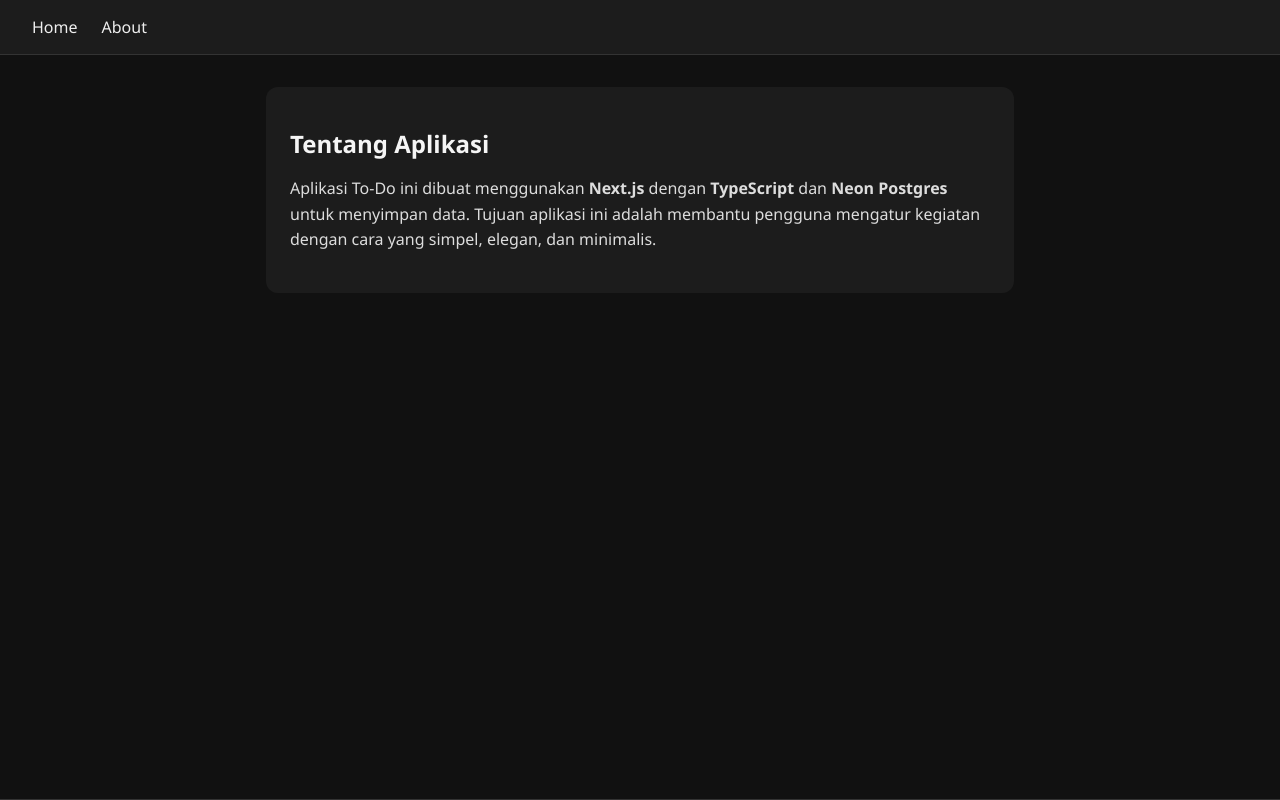
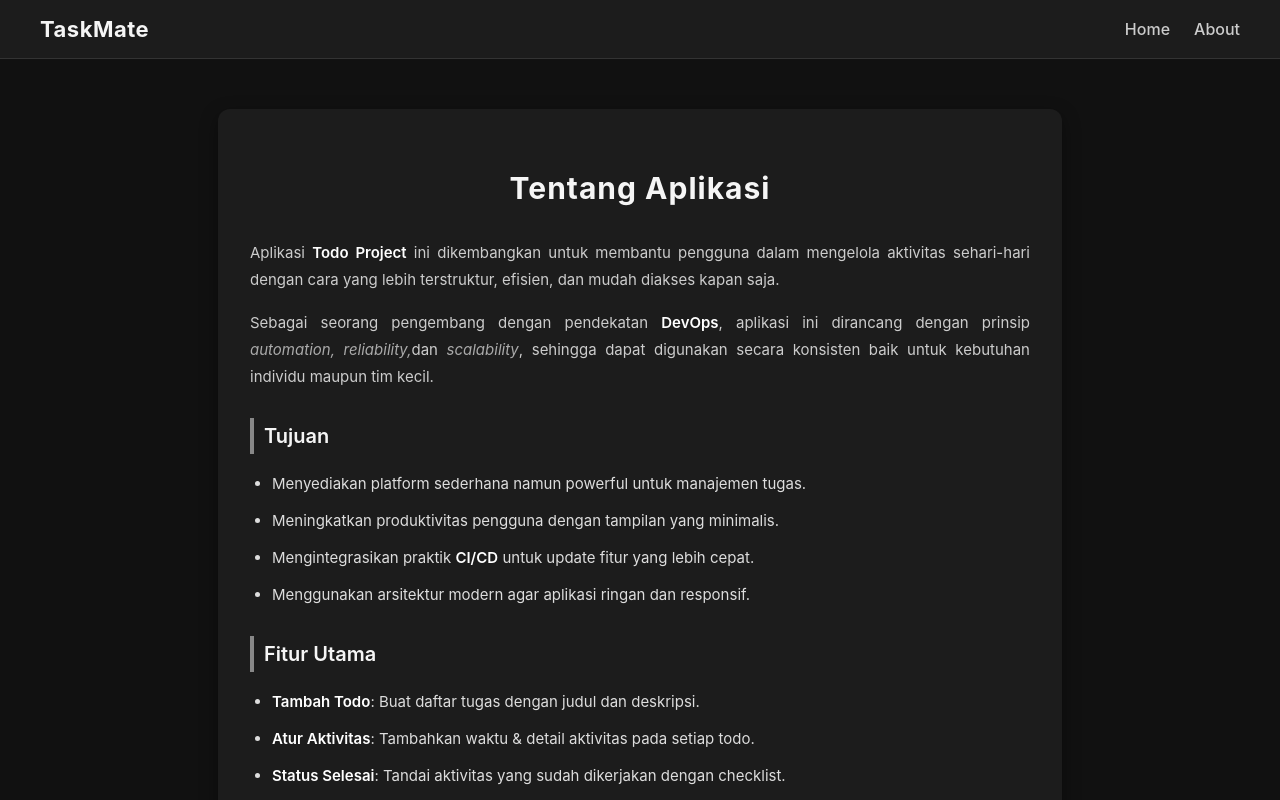
Before and after one commit to serviaa/todo-crud-next, a Next.js app: page /about in a window 1280 px wide. Shown: the top 800 px of the page. Built offline with nearby package versions, Linux system fonts and the light colour scheme.

Commit message:
update project (ubah kode)

```diff
--- a/app/about/page.tsx
+++ b/app/about/page.tsx
@@ -1,13 +1,37 @@
 export default function About() {
   return (
-    <div className="about">
+    <div className="about-container">
       <h1>Tentang Aplikasi</h1>
       <p>
-        Aplikasi To-Do ini dibuat menggunakan <strong>Next.js</strong> dengan
-        <strong> TypeScript</strong> dan <strong>Neon Postgres</strong> untuk
-        menyimpan data. Tujuan aplikasi ini adalah membantu pengguna mengatur
-        kegiatan dengan cara yang simpel, elegan, dan minimalis.
+        Aplikasi <strong>Todo Project</strong> ini dikembangkan untuk membantu
+        pengguna dalam mengelola aktivitas sehari-hari dengan cara yang lebih
+        terstruktur, efisien, dan mudah diakses kapan saja.
       </p>
+
+      <p>
+        Sebagai seorang pengembang dengan pendekatan <strong>DevOps</strong>,
+        aplikasi ini dirancang dengan prinsip <em>automation, reliability,</em>
+        dan <em>scalability</em>, sehingga dapat digunakan secara konsisten
+        baik untuk kebutuhan individu maupun tim kecil.
+      </p>
+
+      <h2>Tujuan</h2>
+      <ul>
+        <li>Menyediakan platform sederhana namun powerful untuk manajemen tugas.</li>
+        <li>Meningkatkan produktivitas pengguna dengan tampilan yang minimalis.</li>
+        <li>Mengintegrasikan praktik <strong>CI/CD</strong> untuk update fitur yang lebih cepat.</li>
+        <li>Menggunakan arsitektur modern agar aplikasi ringan dan responsif.</li>
+      </ul>
+
+      <h2>Fitur Utama</h2>
+      <ul>
+        <li><strong>Tambah Todo</strong>: Buat daftar tugas dengan judul dan deskripsi.</li>
+        <li><strong>Atur Aktivitas</strong>: Tambahkan waktu & detail aktivitas pada setiap todo.</li>
+        <li><strong>Status Selesai</strong>: Tandai aktivitas yang sudah dikerjakan dengan checklist.</li>
+        <li><strong>Edit & Hapus</strong>: Fleksibilitas penuh untuk mengubah atau menghapus data.</li>
+        <li><strong>UI Monokrom</strong>: Desain minimalis hitam-putih-abu untuk fokus dan kenyamanan mata.</li>
+      </ul>
+
     </div>
   );
 }
--- a/app/globals.css
+++ b/app/globals.css
@@ -1,116 +1,182 @@
-/* Global Styles */
+/* Gunakan sistem font agar ringan */
 body {
-  margin: 0;
-  font-family: "Segoe UI", Roboto, sans-serif;
+  font-family: -apple-system, BlinkMacSystemFont, "Segoe UI", Roboto, Helvetica, Arial, sans-serif;
   background: #111;
   color: #eee;
-}
-
-/* Navbar */
-.navbar {
-  background: #1c1c1c;
-  border-bottom: 1px solid #333;
-  padding: 16px 32px;
-  position: sticky;
-  top: 0;
-  z-index: 10;
-}
-.navbar ul {
-  list-style: none;
-  display: flex;
-  gap: 24px;
   margin: 0;
   padding: 0;
 }
+
+/* Header */
+.site-header {
+  display: flex;
+  justify-content: space-between;
+  align-items: center;
+  padding: 16px 40px;
+  background: #1c1c1c;
+  border-bottom: 1px solid #333;
+  position: sticky;
+  top: 0;
+  z-index: 100;
+}
+
+.logo {
+  font-size: 22px;
+  font-weight: 700;
+  color: #f5f5f5;
+  letter-spacing: 0.5px;
+}
+
+.navbar {
+  display: flex;
+  gap: 24px;
+}
+
 .navbar a {
   text-decoration: none;
-  color: #eee;
+  color: #ccc;
   font-weight: 500;
   transition: color 0.2s ease;
 }
+
 .navbar a:hover {
-  color: #bbb;
+  color: #fff;
 }
 
-/* Main */
-.main {
-  min-height: calc(100vh - 120px);
-  padding: 32px;
+/* Atur body dan html agar footer bisa sticky */
+html, body {
+  height: 100%;
+  margin: 0;
+  padding: 0;
+  display: flex;
+  flex-direction: column;
+}
+
+main {
+  flex: 1; /* konten akan ambil ruang sisa */
 }
 
 /* Footer */
-.footer {
+.site-footer {
+  text-align: center;
+  padding: 12px 20px; /* kecilkan padding biar rapih */
+  font-size: 13px;
   background: #1c1c1c;
+  color: #aaa;
   border-top: 1px solid #333;
-  text-align: center;
-  padding: 16px;
-  font-size: 14px;
-  color: #aaa;
 }
 
-/* About Page */
-.about {
-  max-width: 700px;
-  margin: auto;
+
+/* Container utama */
+.about-container {
+  max-width: 780px;
+  margin: 50px auto;
+  padding: 32px;
   background: #1c1c1c;
-  padding: 24px;
   border-radius: 12px;
+  box-shadow: 0 6px 18px rgba(0, 0, 0, 0.4);
+  color: #ddd;
+  line-height: 1.8;
 }
-.about h1 {
-  font-size: 24px;
+
+/* Judul utama */
+.about-container h1 {
+  text-align: center;
+  margin-bottom: 24px;
+  font-size: 30px;
+  font-weight: 700;
+  color: #f5f5f5;
+  letter-spacing: 1px;
+}
+
+/* Subjudul */
+.about-container h2 {
+  margin-top: 28px;
+  margin-bottom: 12px;
+  font-size: 20px;
+  font-weight: 600;
+  color: #f5f5f5;
+  border-left: 4px solid #888;
+  padding-left: 10px;
+}
+
+/* Paragraf */
+.about-container p {
   margin-bottom: 16px;
-  color: #f5f5f5;
+  font-size: 15px;
+  color: #ccc;
+  text-align: justify;
 }
-.about p {
-  font-size: 16px;
-  line-height: 1.6;
+
+/* List */
+.about-container ul {
+  padding-left: 22px;
+  margin-bottom: 18px;
+}
+
+.about-container ul li {
+  margin-bottom: 10px;
+  font-size: 15px;
+  list-style: disc;
   color: #ddd;
 }
 
-.todo-container {
-  max-width: 700px;
-  margin: auto;
+/* Highlight */
+.about-container strong {
+  color: #fff;
+  font-weight: 600;
 }
 
+.about-container em {
+  color: #aaa;
+  font-style: italic;
+}
+
+
+/* Form & container */
+
+.todo-container {
+  max-width: 900px;
+  margin: 32px auto;
+  padding: 0 20px;
+}
 .page-title {
   text-align: center;
   font-size: 26px;
   font-weight: 600;
   margin-bottom: 24px;
-  color: #f5f5f5;
+  color: var(--text);
 }
 
 .form {
   display: flex;
   flex-direction: column;
   gap: 12px;
-  background: #1c1c1c;
+  background: var(--card);
   padding: 20px;
   border-radius: 12px;
   margin-bottom: 32px;
 }
-
 .form input,
 .form textarea {
   width: 100%;
   padding: 10px;
   border-radius: 8px;
   border: 1px solid #444;
-  background: #2a2a2a;
-  color: #eee;
+  background: var(--input);
+  color: var(--text);
 }
-
 .form input:focus,
 .form textarea:focus {
   outline: none;
   border-color: #666;
 }
-
 .activity-input {
   display: flex;
   gap: 8px;
 }
 
+/* buttons */
 .btn-outline {
   border: 1px solid #555;
   background: transparent;
@@ -119,11 +185,7 @@ body {
   border-radius: 6px;
   cursor: pointer;
 }
-
-.btn-outline:hover {
-  background: #2a2a2a;
-}
-
+.btn-outline:hover { background: #2a2a2a; }
 .btn-primary {
   background: #f5f5f5;
   color: #111;
@@ -133,11 +195,9 @@ body {
   font-weight: bold;
   cursor: pointer;
 }
+.btn-primary:hover { background: #ddd; }
 
-.btn-primary:hover {
-  background: #ddd;
-}
-
+/* todo cards */
 .todo-list {
   list-style: none;
   padding: 0;
@@ -146,83 +206,136 @@ body {
   flex-direction: column;
   gap: 16px;
 }
-
 .todo-card {
-  background: #1c1c1c;
+  background: var(--card);
   padding: 16px;
   border-radius: 12px;
-  box-shadow: 0 2px 5px rgba(0, 0, 0, 0.3);
+  box-shadow: 0 2px 6px rgba(0,0,0,0.4);
 }
-
 .todo-header {
   display: flex;
   justify-content: space-between;
   align-items: center;
   margin-bottom: 6px;
 }
-
 .todo-title {
   font-size: 18px;
-  font-weight: bold;
-  color: #f5f5f5;
+  font-weight: 600;
 }
-
-.btn-delete {
-  background: none;
-  border: none;
-  color: #aaa;
-  cursor: pointer;
-  font-size: 18px;
-}
-
-.btn-delete:hover {
-  color: #f55;
-}
-
 .todo-desc {
   font-size: 14px;
   margin-bottom: 8px;
   color: #bbb;
 }
+.todo-actions { display:flex; gap:8px; }
+.btn-edit, .btn-delete {
+  background: none; border: none; cursor: pointer; color: var(--muted); font-size: 16px;
+}
+.btn-edit:hover { color: #8fb3ff; } /* subtle */
+.btn-delete:hover { color: #ff7b7b; }
 
-.activity-list {
-  margin: 10px 0 0 0;
-  padding: 0;
-  list-style: none;
-}
-
+/* activities */
+.activity-list { margin: 10px 0 0 0; padding: 0; list-style:none; }
 .activity-item {
   display: grid;
-  grid-template-columns: 24px 1fr; /* checkbox kiri, teks kanan */
+  grid-template-columns: 24px 1fr auto;
   align-items: center;
   gap: 12px;
   padding: 6px 0;
-  border-bottom: 1px solid #2a2a2a;
+  border-bottom: 1px solid var(--border);
+}
+.activity-item:last-child { border-bottom: none; }
+
+.activity-item input[type="checkbox"] {
+  accent-color: #eee;
+  cursor: pointer;
+  transform: scale(1.05);
 }
 
-.activity-item:last-child {
-  border-bottom: none;
+.activity-text { font-size: 15px; color: #ddd; line-height: 1.4; }
+.activity-text strong { color: #aaa; margin-right:6px; font-weight:500; }
+.activity-done { text-decoration: line-through; color: #777; }
+
+.activity-actions { display:flex; gap:6px; }
+.activity-actions button { background:none; border:none; cursor:pointer; color:var(--muted); font-size:14px; }
+.activity-actions button:hover:first-child { color:#8fb3ff; }
+.activity-actions button:hover:last-child { color:#ff7b7b; }
+
+/* modal overlay */
+.modal-overlay {
+  position: fixed;
+  top: 0;
+  left: 0;
+  right: 0;
+  bottom: 0;
+  background: rgba(0,0,0,0.7);
+  display: flex;
+  align-items: center;
+  justify-content: center;
+  z-index: 1000;
 }
 
-.activity-item input[type="checkbox"] {
-  accent-color: #eee; /* monokrom (putih abu) */
-  cursor: pointer;
-  transform: scale(1.1);
+/* Modal overlay */
+.modal-overlay {
+  position: fixed;
+  top: 0;
+  left: 0;
+  right: 0;
+  bottom: 0;
+  background: rgba(0,0,0,0.7);
+  display: flex;
+  align-items: center;
+  justify-content: center;
+  z-index: 1000;
 }
 
-.activity-text {
-  font-size: 15px;
-  color: #ddd;
-  line-height: 1.4;
+/* Modal box */
+.modal {
+  background: #1c1c1c;
+  padding: 24px;
+  border-radius: 12px;
+  width: 420px;
+  max-width: 90%;
+  display: flex;
+  flex-direction: column;
+  align-items: stretch; /* biar input full lebar */
+  gap: 16px; /* konsisten spacing */
+  box-shadow: 0 4px 12px rgba(0,0,0,0.4);
 }
 
-.activity-text strong {
-  color: #aaa;
-  margin-right: 6px;
-  font-weight: 500;
+.modal h2 {
+  margin: 0;
+  font-size: 20px;
+  font-weight: 600;
+  text-align: center; /* judul modal center */
+  color: #f5f5f5;
 }
 
-.activity-done {
-  text-decoration: line-through;
-  color: #666;
+.modal input,
+.modal textarea {
+  width: 100%;
+  box-sizing: border-box; /* pastikan padding dihitung */
+  padding: 10px 12px;
+  border-radius: 8px;
+  border: 1px solid #444;
+  background: #2a2a2a;
+  color: #eee;
+  font-size: 15px;
 }
+
+.modal input:focus,
+.modal textarea:focus {
+  outline: none;
+  border-color: #666;
+}
+
+.modal textarea {
+  min-height: 80px;
+  resize: vertical;
+}
+
+.edit-actions {
+  display: flex;
+  justify-content: flex-end; /* tombol rata kanan */
+  gap: 10px;
+}
--- a/app/layout.tsx
+++ b/app/layout.tsx
@@ -1,36 +1,25 @@
+import "./globals.css";
 import Link from "next/link";
-import "./globals.css";
 
 export const metadata = {
-  title: "Todo Project",
-  description: "A minimalist todo app with Neon Postgres",
+  title: "TaskMate",
+  description: "Kelola tugasmu dengan mudah",
 };
 
-export default function RootLayout({
-  children,
-}: {
-  children: React.ReactNode;
-}) {
+export default function RootLayout({ children }: { children: React.ReactNode }) {
   return (
     <html lang="en">
       <body>
-        <header className="navbar">
-          <nav>
-            <ul>
-              <li>
-                <Link href="/">Home</Link>
-              </li>
-              <li>
-                <Link href="/about">About</Link>
-              </li>
-            </ul>
+        <header className="site-header">
+          <div className="logo">TaskMate</div>
+          <nav className="navbar">
+            <Link href="/">Home</Link>
+            <Link href="/about">About</Link>
           </nav>
         </header>
-
-        <main className="main">{children}</main>
-
-        <footer className="footer">
-          <p>© {new Date().getFullYear()} Todo Project · Built with love</p>
+        <main>{children}</main>
+        <footer className="site-footer">
+          <p>© {new Date().getFullYear()} TaskMate. All rights reserved.</p>
         </footer>
       </body>
     </html>
```
Also changed, not shown: app/api/todos/route.ts (+29 -8 lines), app/page.tsx (+168 -11 lines).
